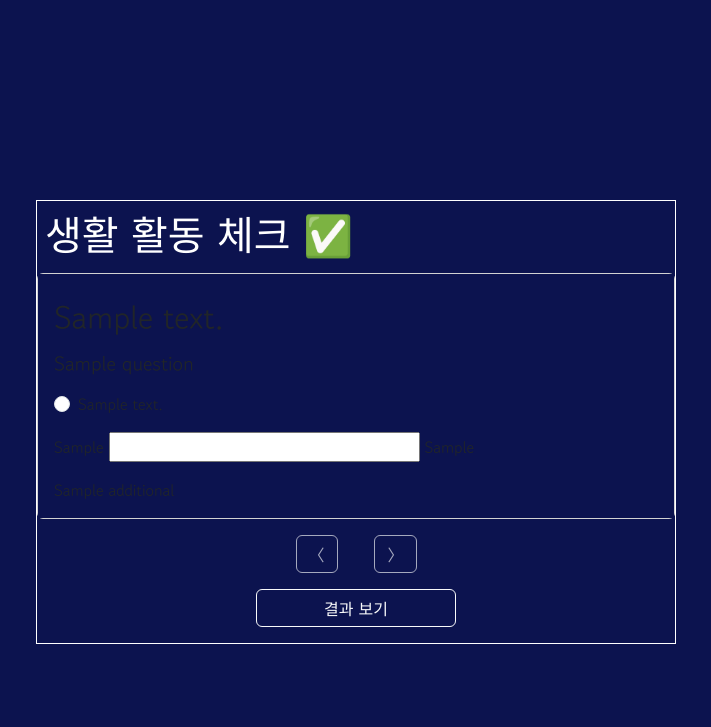
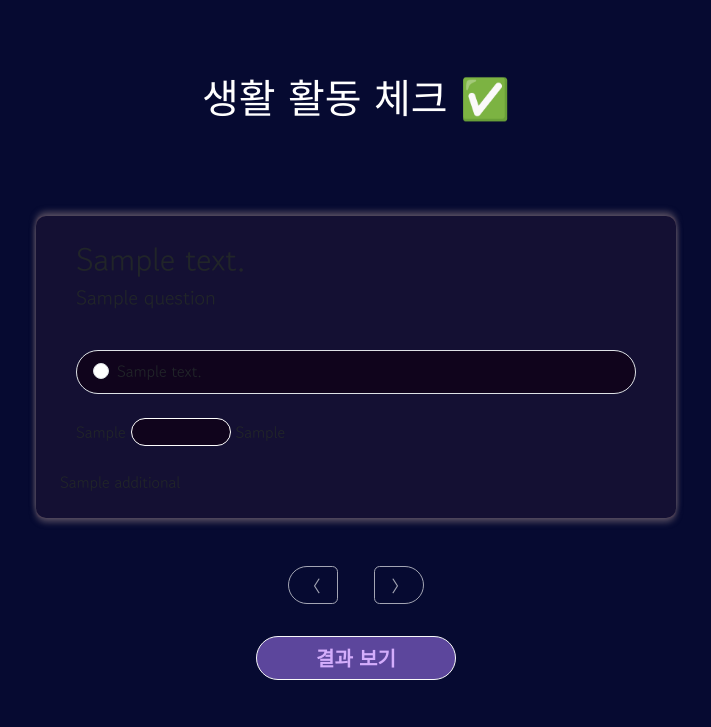
Before and after one commit to seongeunkimmy/dailydive, a Django app: template dailydive_webapp/templates/dailydive_webapp/activity.html in a window 1280 px wide. Shown: the top 727 px of the page, without its empty margins (284-995 px from the left). Run offline with Django 3.2, Linux system fonts and the light colour scheme; the template is opened without the code that fills it: most values are stand-ins (such as "Sample title", 1, 10 or a date in 2020); parts of the project's set-up code (start-up, migrations or seed data) failed here and were passed over; some libraries are stand-ins or nearby versions.

Commit message:
design front upgraded

```diff
--- a/dailydive_project/klue_load.py
+++ b/dailydive_project/klue_load.py
@@ -25,12 +25,12 @@ def create_klue_model():
                                             kernel_initializer=tf.keras.initializers.he_uniform())(dropout)
     sentiment_model = tf.keras.Model([input_ids_layer, attention_masks_layer, segments_layer], sentiment_layer)
 
-    optimizer = tf.keras.optimizers.AdamW(learning_rate=3e-5)
+    optimizer = tf.keras.optimizers.Adam(learning_rate=5e-5)
     sentiment_model.compile(optimizer=optimizer,
                             loss=tf.keras.losses.SparseCategoricalCrossentropy(),
                             metrics=['accuracy'])
 
-    sentiment_model.load_weights(filepath='./models/best_model_val_adamw.h5')
+    sentiment_model.load_weights(filepath='./models/best_model_val.h5')
 
     return sentiment_model
 
--- a/dailydive_webapp/static/dailydive_webapp/css/index.css
+++ b/dailydive_webapp/static/dailydive_webapp/css/index.css
@@ -3,6 +3,7 @@
 /* Box-sizing */
 * {
     box-sizing: border-box;
+
   }
 
   /* Font & background-color */
@@ -10,5 +11,5 @@
     font-family: 'Gowun Dodum', Arial, sans-serif;
     font-size: 16px;
     line-height: 1.5;
-    background-color: #0c134f;
+    background-color: #060a31;
   }
--- a/dailydive_webapp/templates/dailydive_webapp/activity.html
+++ b/dailydive_webapp/templates/dailydive_webapp/activity.html
@@ -1,42 +1,49 @@
 {% extends 'dailydive_webapp/index.html' %}
 
 {% block content %}
-<div class="position-absolute top-50 start-50 translate-middle"  id="input-div">
-  <div class="border border-white d-flex flex-column bd-highlight mb-3">
+<div class="my-4 text-white bd-highlight d-flex justify-content-center align-items-center">
+  <h1 class="mt-5">생활 활동 체크 ✅</h1>
+</div>
+<div class="position-absolute top-50 start-50 translate-middle "  id="input-div">
+  <div class="d-flex flex-column bd-highlight mb-3">
 
-    <div class="p-2 bd-highlight">
-      <h1>생활 활동 체크 ✅</h1>
-    </div>
+
 
         <form class="form" id="myForm" action="{% url 'dailydive_webapp:activity' %}" method="POST" >
           {% csrf_token %}
 
           <div id="question-sections">
               {% for question in questions %}
-                  <div class="card question-section" data-question-id="{{ question.id }}">
-                      <div class="card-body">
-                          <h2 class="card-title my-2">{{ question.question_text }}</h2>
-                          <h5 class="my-3">{{question.sub_question}}</h5>
+                  <div class="card question-section my-3 no-border" data-question-id="{{ question.id }}">
+                      <div class="card-body p-4 shadow-4 d-flex flex-column">
 
+                        <div class="mb-3 mx-3">
+                          <h2 class="card-title">{{ question.question_text }}</h2>
+                          <h5>{{question.sub_question}}</h5>
+                        </div>
                             <!-- Add the hidden input field for CSRF token -->
+                          <div class="mb-3 mx-3">
                           <input type="hidden" name="csrfmiddlewaretoken" value="{{ csrf_token }}">
 
                           <div class="my-3">
                           {% for choice in question.answer_choices %}
+                          <label class="form-check-label my-2 px-3 py-2 border border-1 rounded rounded-pill d-flex flex-column" for="{{ question.id }}_{{ forloop.counter }}">
                               <div class="form-check">
                               <input class="form-check-input" type="radio" name="question_{{ question.id }}" id="{{ question.id }}_{{ forloop.counter }}" value="{{ choice.score }}">
-                                  <label class="form-check-label" for="{{ question.id }}_{{ forloop.counter }}">{{ choice.answer }}</label>
+                              <span>{{ choice.answer }}</span>
                               </div>
+                            </label>
                           {% endfor %}
                         </div>
 
                           {% if question.input_before %}
-                          <div class="input-text my-3">
+                          <div class="input-text">
                             <span>{{question.input_before}}</span>
-                            <input class="form-text-input" type="text" name="text_input_{{ question.id }}_{{ forloop.counter }}">
+                            <input class="form-text-input rounded rounded-pill my-2 px-3" type="text" name="text_input_{{ question.id }}_{{ forloop.counter }}">
                             <span>{{question.input_after}}</span>
                           </div>
                           {% endif %}
+                        </div>
 
                       {% if question.additional %}
                       <span>{{question.additional}}</span>
@@ -45,17 +52,19 @@
                   </div>
 
               {% endfor %}
+              <div class="pagination flex flex-column justify-content-center align-items-center my-5">
+                <div>
+                  <button type="button" class="btn btn-outline-light btn_left mx-3" id="previous-button">〈</button>
+                  <button type="button" class="btn btn-outline-light btn_right mx-3" id="next-button">〉</button>
+                </div>
+              <div class="mt-3">
+                <button type="button" class="btn btn-outline-light rounded rounded-pill mt-3 custom-btn bold-text" id="submit-button" style="display: none;">결과 보기</button>
+              </div>
             </div>
 
-          <div class="pagination flex flex-column justify-content-center align-items-center my-3">
-            <div>
-              <button type="button" class="btn btn-outline-light mx-3" id="previous-button">〈</button>
-              <button type="button" class="btn btn-outline-light mx-3" id="next-button">〉</button>
           </div>
-          <div>
-            <button type="button" class="btn btn-outline-light mt-3 custom-btn" id="submit-button" style="display: none;">결과 보기</button>
-          </div>
-        </div>
+
+
 
       </form>
   </div>
@@ -216,20 +225,72 @@
 <style>
   #input-div {
     color:white;
-    border-style: 2px black;
     width: 50%;
     height: 50%;
+  }
 
-  }
   .question-section:not(:first-child) {
   display: none;
 }
   .card-body {
-    background-color: #0c134f;
+    background-color: #141033;
+    height: 100%;
+    border-radius: 10px;
+    box-shadow: 0 4px 6px rgba(164, 141, 141, 0.5),  0 -4px 6px rgba(164, 141, 141, 0.5); /* Adjust the alpha value as needed */
+}
+/* #141033; */
+
+  .form-check-label{
+  background-color: #10041c;
+
+  }
+  .form-check-label:hover {
+  cursor: pointer;
+  background-color: #5C469C;
   }
 
+
+  .no-border {
+    border: none;
+    background-color: #141033;
+  }
+
+  .form-text-input {
+    width: 100px;
+    background-color: #10041c;
+    border-style: solid;
+    border-width: 1px;
+    border-color: white;
+    color: white;
+  }
+
+  .form-text-input:hover {
+    cursor: pointer;
+  }
+
+  .btn_left {
+    width: 50px;
+    border-top-left-radius: 20px;
+    border-bottom-left-radius: 20px;
+  }
+
+  .btn_right {
+    width: 50px;
+    border-top-right-radius: 20px;
+    border-bottom-right-radius: 20px;
+  }
   .custom-btn {
     width: 200px;
+    color: #D4ADFC;
+    background-color: #5C469C;
+    font-weight: 900;
+    font-size: 20px;
+  }
+
+  .custom-btn:hover {
+    background-color: #D4ADFC;
+    border-color: #5C469C;
+    color: #10041c;
   }
 
 
--- a/dailydive_webapp/utils.py
+++ b/dailydive_webapp/utils.py
@@ -87,7 +87,7 @@ def get_bar_chart(data):
     plt.rcParams['ytick.color'] = 'white'
 
     sorted_data, sorted_labels = zip(*sorted(zip(data, labels), reverse=False))
-    plt.figure(figsize=(5, 5))
+    plt.figure(figsize=(6, 5))
     plt.barh(sorted_labels, sorted_data, color=color, height=0.5)
     plt.xticks(ticks=[])
 
```
Also changed, not shown: dailydive_webapp/templates/dailydive_webapp/add_diary.html (+27 -4 lines), dailydive_webapp/templates/dailydive_webapp/solution.html (+58 -8 lines), dailydive_webapp/views.py (+3 -4 lines). Lines whose indentation alone changed are shown as unchanged.
